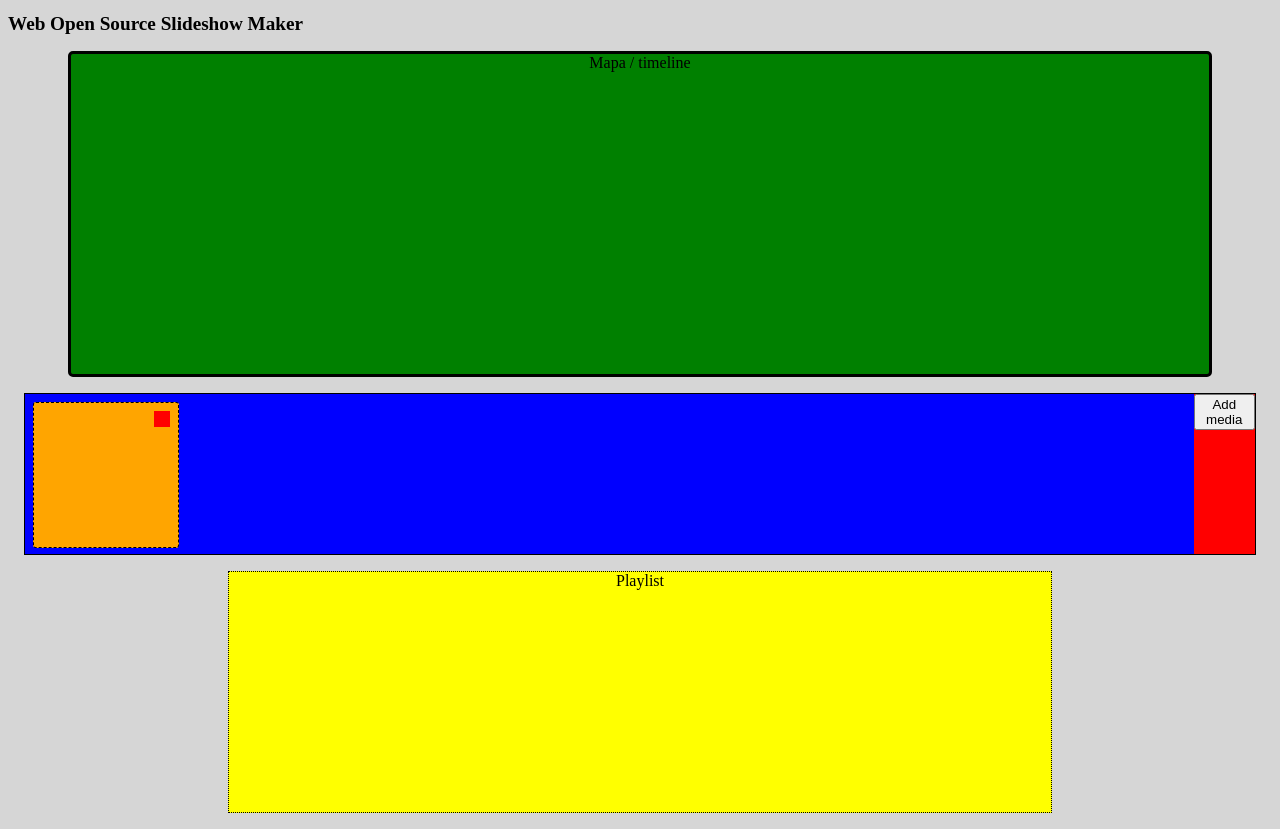
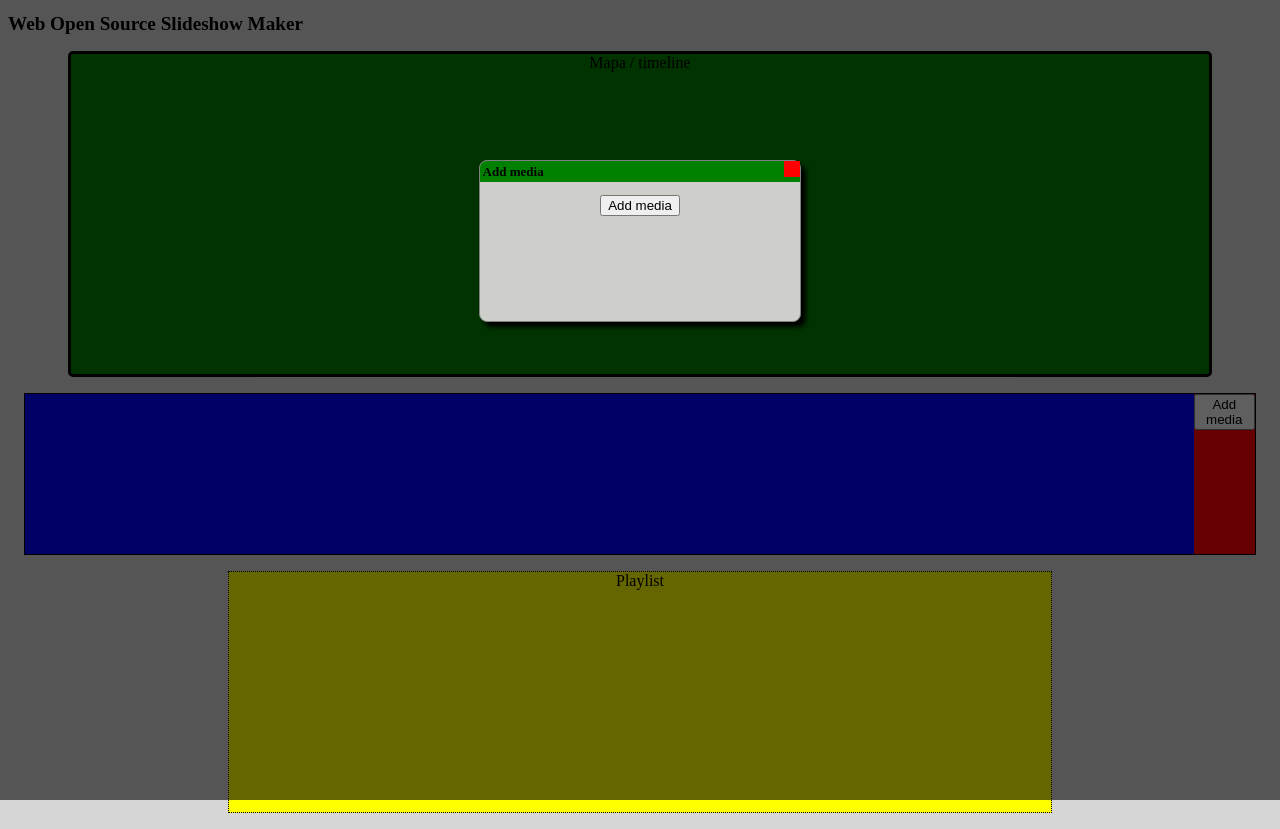
Before and after one commit to hujon/wossm, a plain HTML site: page index.html in a window 1280 px wide. Both pictures are taken after a click on the button "Add media". Drawn offline with Linux system fonts and the light colour scheme.

Commit message:
Added basic AddFile query window

```diff
--- a/scripts/main.js
+++ b/scripts/main.js
@@ -1,6 +1,6 @@
 window.onload = function()
 {
-	document.getElementsByName('add_media')[0].onclick = function() {new SlideshowElement()};
+	document.getElementsByName('add_media')[0].onclick = function() {new AddFilesQuery()};
 };
 
 function close (me) {
@@ -27,6 +27,10 @@ function SlideshowElement()
 
 }
 
+/// QueryWindow Object /////////////////////////////////////////////////////////
+
+// Query Window constructor
+// Creates empty query window
 function QueryWindow()
 {
 	this.bg = document.createElement('div');
@@ -56,6 +60,7 @@ QueryWindow.prototype =
 		wnd.appendChild(this.createForm());
 
 		this.bg.appendChild(wnd);
+		window.scrollTo(0,0);
 	},
 	createForm: function()
 	{
@@ -66,3 +71,30 @@ QueryWindow.prototype =
 		this.bg.parentNode.removeChild(this.bg);
 	}
 };
+
+/// AddFilesQuery Object ///////////////////////////////////////////////////////
+
+// AddFilesQuery creates Add Files dialog and handles adding media
+// AddFilesQuery inherits from QueryWindow
+function AddFilesQuery()
+{
+	QueryWindow.call(this);
+}
+AddFilesQuery.prototype = Object.create(QueryWindow.prototype);
+AddFilesQuery.prototype.createForm = function()
+{
+	var canvas = document.createElement('div');
+
+	var title = document.createElement('h1');
+	title.innerHTML = 'Add media';
+	canvas.appendChild(title);
+
+	var form = document.createElement('button');
+	form.name = 'add_media';
+	form.innerHTML = 'Add media';
+	var t = this;
+	form.onclick = function() {new SlideshowElement(); t.close()};
+	canvas.appendChild(form);
+
+	return canvas;
+}
--- a/styles/main.css
+++ b/styles/main.css
@@ -61,7 +61,7 @@ div#media_canvas
 
 div#grey_out
 {
-	position: absolute;
+	position: fixed;
 	top: 0;
 	left: 0;
 
@@ -82,8 +82,6 @@ div#query_window
 	margin: auto;
 	margin-top: 10em;
 
-	padding: .5em;
-
 	border: thin groove grey;
 	border-radius: .5em;
 	box-shadow: 5px 5px 5px black;
@@ -91,6 +89,22 @@ div#query_window
 	background-color: rgb(206, 206, 202);
 
 	z-index: 1001;
+
+	position: relative;
+}
+
+#query_window h1
+{
+	margin: 0;
+	margin-bottom: 1em;
+	padding: .2em;
+
+	font-size: small;
+
+	background-color: green;
+
+	border-top-left-radius: .5em;
+	border-top-right-radius: .5em;
 }
 
 .media_element
```
